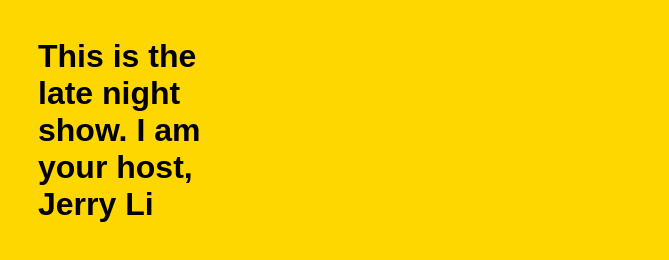
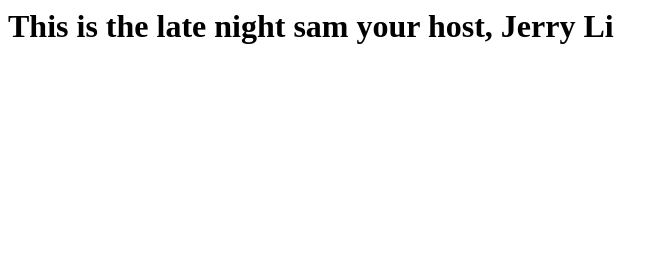
Before and after one commit to JerryLi912/JerryLi912.github.io, a plain HTML site: page index.html in a window 1280 px wide. Shown: the whole page, without its empty margins (0-669 px from the left). Drawn offline with Linux system fonts and the light colour scheme.

Commit message:
Update index.html

```diff
--- a/index.html
+++ b/index.html
@@ -1,16 +1,8 @@
 <html>
   <head>
     <title>Project 1: Test Website</title>
-    <style>
-body {
-  width: 180px;
-  padding: 30px;
-  font-family: sans-serif;
-  background-color: gold;
-}
-</style>
   </head>
   <body>
-    <h1><p>This is the late night show. I am your host, Jerry Li</p></h1>
+    <h1><p>This is the late night sam your host, Jerry Li</p></h1>
   </body>
 </html>
```
